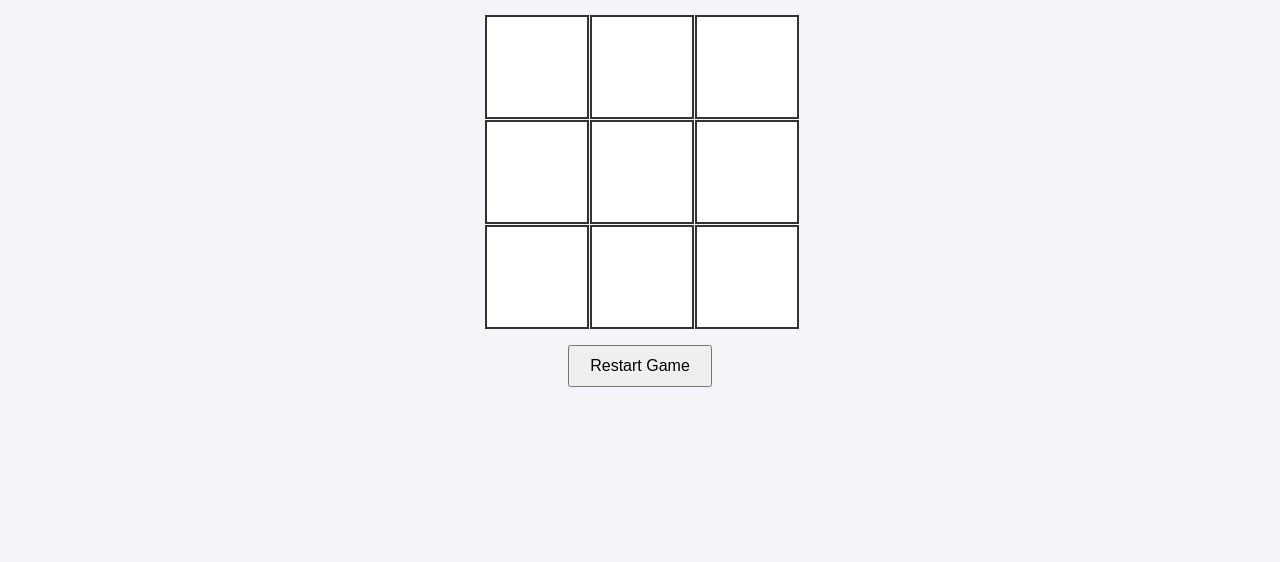
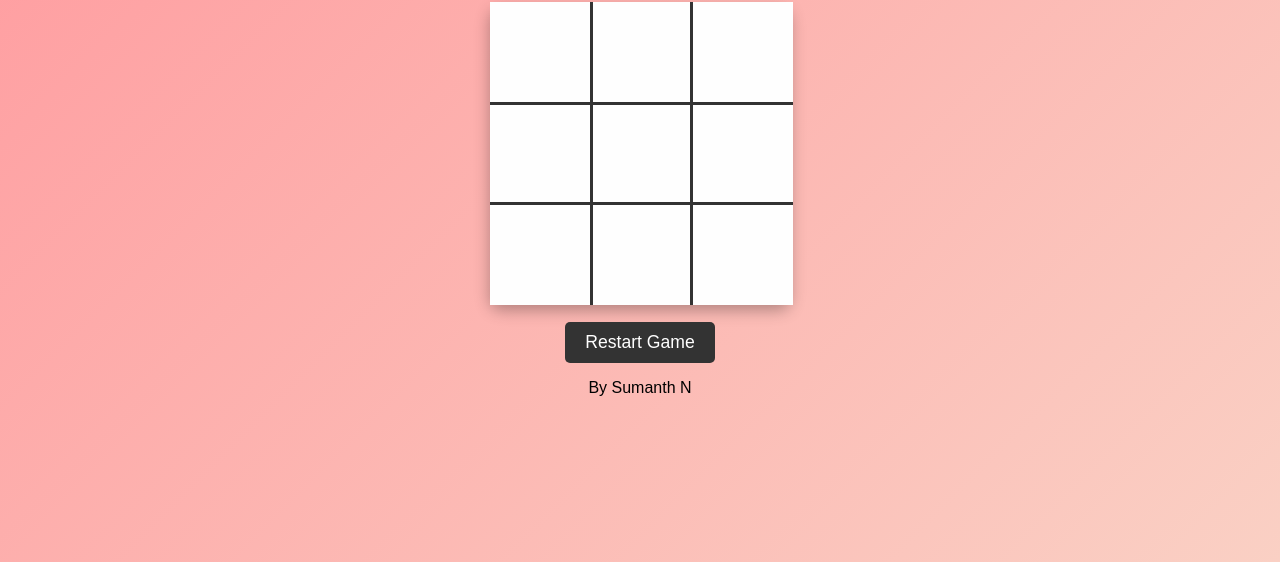
Before and after one commit to absolutelysumanth/tic-tac-toe_game, a plain HTML site: page index.html in a window 1280 px wide. Shown: the part 238-800 px from the top of the page. Drawn offline with Linux system fonts and the light colour scheme.

Commit message:
visually fine, functionality is also fine

```diff
--- a/index.html
+++ b/index.html
@@ -20,6 +20,7 @@
         <div class="cell" data-index="8"></div>
     </div>
     <button id="reset-button">Restart Game</button>
+    <p>By Sumanth N</p>
     <script src="script.js"></script>
 </body>
 </html>
--- a/script.js
+++ b/script.js
@@ -31,6 +31,7 @@ function handleCellClick(event) {
     // Update board state and display current player's symbol
     board[index] = currentPlayer;
     cell.textContent = currentPlayer;
+    cell.classList.add(currentPlayer); // Add class 'X' or 'O' for styling
 
     // Check if there's a winner or if it's a draw
     if (checkWinner()) {
@@ -45,18 +46,20 @@ function handleCellClick(event) {
     }
 }
 
+
+
 function checkWinner() {
     return winningCombinations.some(combination => {
         const [a, b, c] = combination;
         return board[a] && board[a] === board[b] && board[a] === board[c];
     });
 }
-
 function resetGame() {
     board = Array(9).fill(null);
     gameOver = false;
     currentPlayer = 'X';
     cells.forEach(cell => {
         cell.textContent = '';
+        cell.classList.remove('X', 'O'); // Remove classes for a clean reset
     });
 }
--- a/style.css
+++ b/style.css
@@ -1,3 +1,4 @@
+/* General styling */
 body {
     font-family: Arial, sans-serif;
     display: flex;
@@ -6,42 +7,100 @@ body {
     justify-content: center;
     min-height: 100vh;
     margin: 0;
-    background-color: #f4f4f9;
+    background: linear-gradient(135deg, #ff9a9e, #fad0c4);
 }
 
 h1 {
-    font-size: 2rem;
+    font-size: 2.5rem;
+    color: #333;
     margin-bottom: 20px;
+    text-shadow: 1px 1px 4px rgba(0, 0, 0, 0.2);
 }
 
+/* Game Board styling */
 #game-board {
     display: grid;
     grid-template-columns: repeat(3, 100px);
     grid-template-rows: repeat(3, 100px);
-    gap: 5px;
+    background-color: #333;
+    border-radius: 10px;
+    box-shadow: 0 8px 16px rgba(0, 0, 0, 0.3);
 }
 
+/* Cell styling with borders */
 .cell {
     width: 100px;
     height: 100px;
     display: flex;
     align-items: center;
     justify-content: center;
-    font-size: 2rem;
+    font-size: 2.5rem;
     font-weight: bold;
     color: #333;
-    background-color: #fff;
-    border: 2px solid #333;
+    background-color: #fefefe;
+    border: 3px solid #333; /* Apply border to all cells */
+    transition: background-color 0.3s, transform 0.2s;
     cursor: pointer;
 }
 
-.cell:hover {
-    background-color: #e0e0e0;
+/* Remove redundant borders */
+.cell:nth-child(1),
+.cell:nth-child(2),
+.cell:nth-child(3) {
+    border-top: none;
+}
+.cell:nth-child(1),
+.cell:nth-child(4),
+.cell:nth-child(7) {
+    border-left: none;
+}
+.cell:nth-child(3),
+.cell:nth-child(6),
+.cell:nth-child(9) {
+    border-right: none;
+}
+.cell:nth-child(7),
+.cell:nth-child(8),
+.cell:nth-child(9) {
+    border-bottom: none;
 }
 
+/* Cell Hover Effect */
+.cell:hover {
+    background-color: #e0f7fa;
+    transform: scale(1.05);
+}
+
+/* X and O styles */
+.cell.X {
+    color: #ff6f61;
+    font-size: 2.8rem;
+    text-shadow: 1px 1px 6px rgba(255, 0, 0, 0.5);
+}
+.cell.O {
+    color: #4db6ac;
+    font-size: 2.8rem;
+    text-shadow: 1px 1px 6px rgba(0, 128, 128, 0.5);
+}
+
+/* Restart Button styling */
 button {
     margin-top: 20px;
     padding: 10px 20px;
-    font-size: 1rem;
+    font-size: 1.1rem;
+    background-color: #333;
+    color: #fff;
+    border: none;
+    border-radius: 5px;
     cursor: pointer;
+    transition: background-color 0.3s, transform 0.2s;
 }
+
+button:hover {
+    background-color: #555;
+    transform: scale(1.05);
+}
+
+button:active {
+    transform: scale(0.98);
+}
```
